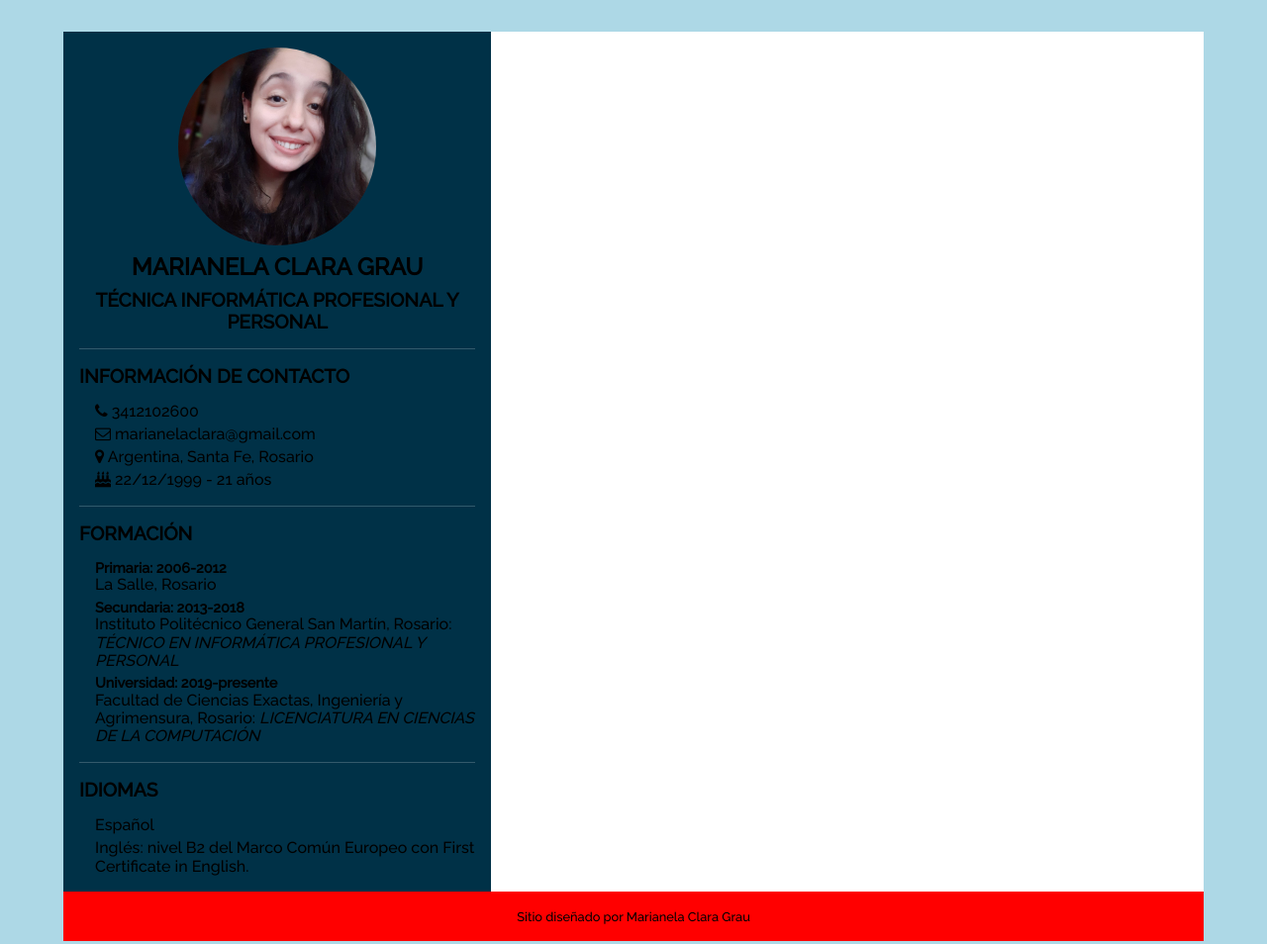
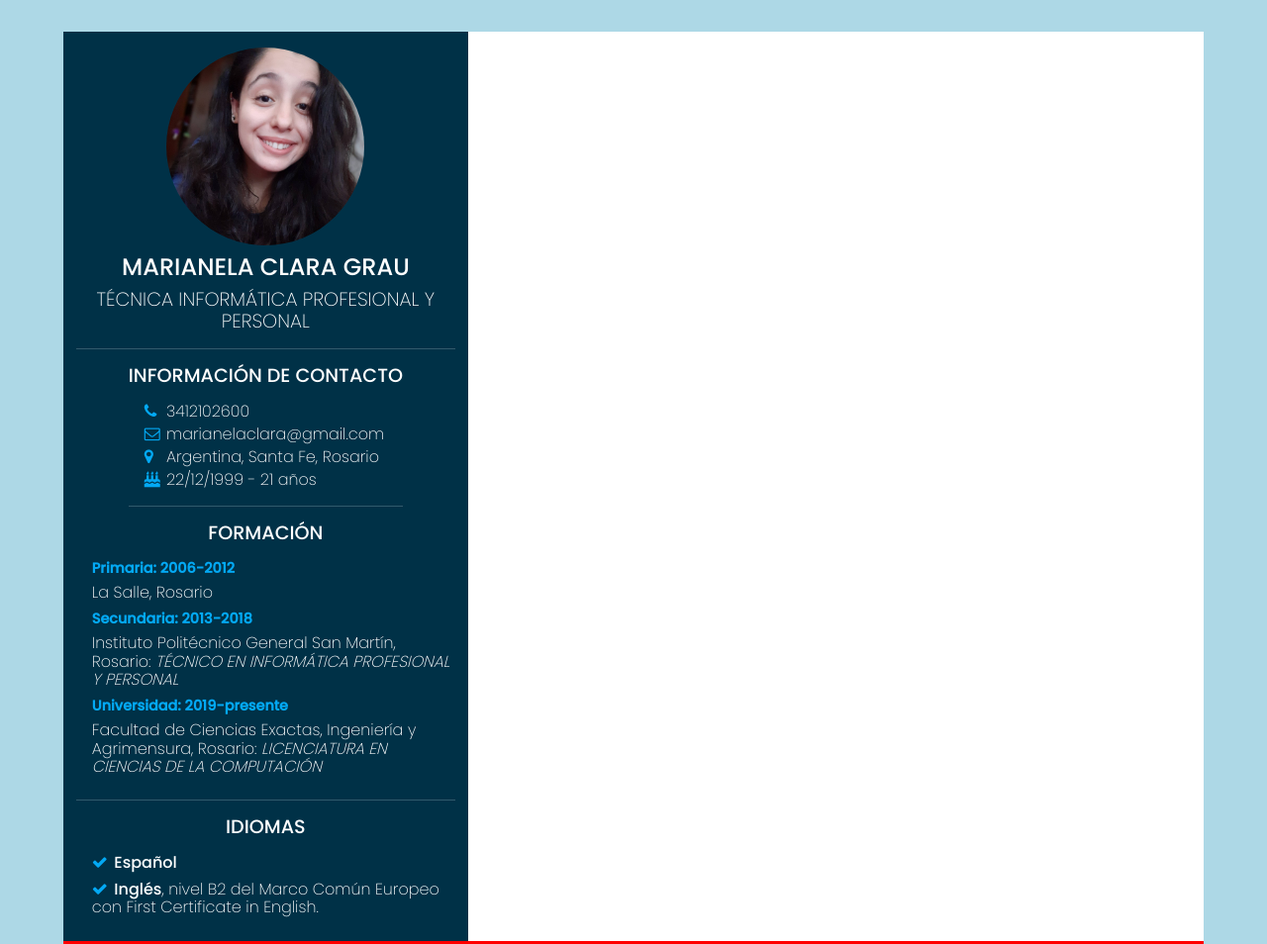
Before and after one commit to MarianelaClara/CV, a plain HTML site: page index.html in a window 1280 px wide. Shown: the top 954 px of the page at 99% size. Drawn offline with Linux system fonts and the light colour scheme.

Commit message:
Termino con la columna de información personal.

```diff
--- a/index.html
+++ b/index.html
@@ -7,7 +7,7 @@
     <link rel="stylesheet" href="normalize.css" />
     <link rel="preconnect" href="https://fonts.googleapis.com">
     <link rel="preconnect" href="https://fonts.gstatic.com" crossorigin>
-    <link href="https://fonts.googleapis.com/css2?family=Raleway:wght@200;500&display=swap" rel="stylesheet">
+    <link href="https://fonts.googleapis.com/css2?family=Poppins:wght@200;500&display=swap" rel="stylesheet">
     <link rel="stylesheet" href="https://cdnjs.cloudflare.com/ajax/libs/font-awesome/4.7.0/css/font-awesome.css"
     integrity="sha512-5A8nwdMOWrSz20fDsjczgUidUBR8liPYU+WymTZP1lmY9G6Oc7HlZv156XqnsgNUzTyMefFTcsFH/tnJE/+xBg=="
     crossorigin="anonymous" referrerpolicy="no-referrer" />
@@ -20,65 +20,68 @@
           <div class="circle-image">
             <img src="foto-perfil.jpg">
           </div>
-          <h2>MARIANELA CLARA GRAU</h2>
-          <h3>TÉCNICA INFORMÁTICA PROFESIONAL Y PERSONAL</h3>
+          <h2 class="tittle">MARIANELA CLARA GRAU</h2>
+          <h3 class="text">TÉCNICA INFORMÁTICA PROFESIONAL Y PERSONAL</h3>
         </div>
         <div class="contact-info">
-          <h3 class="type-of-information">INFORMACIÓN DE CONTACTO</h3>
-          <ul>
+          <h3 class="type-of-information tittle">INFORMACIÓN DE CONTACTO</h3>
+          <ul class="list-info">
             <li>
               <i class="fa fa-phone icon" aria-hidden="true"></i>
-              <span>3412102600</span>
+              <span class="text">3412102600</span>
             </li>
             <li>
-              <i class="fa fa-envelope-o" aria-hidden="true"></i>
-              <span>marianelaclara@gmail.com</span>
+              <i class="fa fa-envelope-o icon" aria-hidden="true"></i>
+              <span class="text">marianelaclara@gmail.com</span>
             </li>
             <li>
               <i class="fa fa-map-marker icon" aria-hidden="true"></i>
-              <span>Argentina, Santa Fe, Rosario</span>
+              <span class="text">Argentina, Santa Fe, Rosario</span>
             </li>
             <li>
-              <i class="fa fa-birthday-cake" aria-hidden="true"></i>
-              <span>22/12/1999 - 21 años</span>
+              <i class="fa fa-birthday-cake icon" aria-hidden="true"></i>
+              <span class="text">22/12/1999 - 21 años</span>
             </li>
           </ul>
         </div>
         <div class="education">
-          <h3 class="type-of-information">FORMACIÓN</h3>
+          <h3 class="type-of-information tittle">FORMACIÓN</h3>
           <ul>
             <li>
-              <h4>Primaria: 2006-2012</h4>
-              La Salle, Rosario
+              <h4 class="date">Primaria: 2006-2012</h4>
+              <p class="text">La Salle, Rosario</p>
             </li>
             <li>
-              <h4>Secundaria: 2013-2018</h4>
-              Instituto Politécnico General San Martín, Rosario: <i>TÉCNICO EN
-              INFORMÁTICA PROFESIONAL Y PERSONAL</i>
+              <h4 class="date">Secundaria: 2013-2018</h4>
+              <p class="text">Instituto Politécnico General San Martín, Rosario: <i>TÉCNICO EN
+              INFORMÁTICA PROFESIONAL Y PERSONAL</i></p>
             </li>
             <li>
-              <h4>Universidad: 2019-presente</h4>
-              Facultad de Ciencias Exactas, Ingeniería y Agrimensura, Rosario: <i>LICENCIATURA
-              EN CIENCIAS DE LA COMPUTACIÓN</i>
+              <h4 class="date">Universidad: 2019-presente</h4>
+              <p class="text">Facultad de Ciencias Exactas, Ingeniería y Agrimensura, Rosario: <i>LICENCIATURA
+              EN CIENCIAS DE LA COMPUTACIÓN</i></p>
             </li>
           </ul>
         </div>
         <div class="languages">
-          <h3 class="type-of-information">IDIOMAS</h3>
+          <h3 class="type-of-information tittle">IDIOMAS</h3>
           <ul>
             <li>
-              Español
+              <p class="text">
+                <i class="fa fa-check icon" aria-hidden="true"></i>
+                <span class="idioma">Español</span>
+              </p>
             </li>
             <li>
-              Inglés: nivel B2 del Marco
-              Común Europeo con First
-              Certificate in English.
+              <p class="text">
+                <i class="fa fa-check icon" aria-hidden="true"></i>
+                <span class="idioma">Inglés</span>, nivel B2 del Marco Común Europeo con First Certificate in English.
+              </p>
             </li>
         </div>
       </section>
 
       <section class="general-info">
-
       </section>
 
       <footer class="footer">
--- a/style.css
+++ b/style.css
@@ -1,11 +1,11 @@
 /**** Custom Properties ****/
 :root {
-  --font:"Raleway", sans-serif;
-  --text-color:"black";
-  --first-color:lightblue;
-  --personal-info-color: #003147;
-  --general-info-color: #fff;
-  --border-bottom: 1px solid rgba(255,255,255,0.2);
+  --font:"Poppins", sans-serif;
+  --lightblue:lightblue;
+  --white: #fff;
+  --dark-blue: #003147;
+  --shiny-blue: #03a9f4;
+  --grey: 1px solid rgba(255,255,255,0.2);
 }
 
 /**** Reset ****/
@@ -23,7 +23,7 @@ html {
 
 body {
   color: var(--text-color);
-  background-color: var(--first-color);
+  background-color: var(--lightblue);
 }
 
 h1 {
@@ -56,6 +56,11 @@ h6 {
   font-size: 0.5rem;
 }
 
+p {
+  margin-top: 0.5rem;
+  margin-bottom: 0.5rem;
+}
+
 /**** Components ****/
 .circle-image {
   width: 200px;
@@ -78,10 +83,15 @@ h6 {
   margin-top: 2rem;
   margin-bottom: 2rem;
   display: grid;
-  grid-template-columns: 1.2fr 2fr;
+  grid-template-columns: 1.1fr 2fr;
   grid-template-rows: 1fr auto;
   grid-template-areas: "personal-info  general-info"
                        "footer         footer";
+}
+
+.date {
+  font-size: 500;
+  color: var(--shiny-blue);
 }
 
 .footer {
@@ -97,17 +107,27 @@ h6 {
   flex-direction: column;
   justify-content: center;
   align-items: center;
-  background-color: var(--general-info-color);
+  background-color: var(--white);
+}
+
+.icon {
+  color: var(--shiny-blue);
+  width: 18px;
+}
+
+.idioma {
+  font-weight: 500;
 }
 
 .personal-info {
   grid-area: personal-info;
-  padding-left: 1rem;
-  padding-right: 1rem;
+  padding-left: 0.8rem;
+  padding-right: 0.8rem;
   display: flex;
   flex-direction: column;
   justify-content: center;
-  background-color: var(--personal-info-color);
+  align-items: center;
+  background-color: var(--dark-blue);
 }
 
 .personal-info .profile {
@@ -121,7 +141,7 @@ h6 {
 .personal-info > div {
   padding-bottom: 1rem;
   margin-top: 1rem;
-  border-bottom: var(--border-bottom);
+  border-bottom: var(--grey);
 }
 
 .personal-info .languages{
@@ -138,6 +158,17 @@ ul {
   margin-bottom: 0;
 }
 
-ul li:not(:first-child) {
+.list-info li:not(:first-child) {
   margin-top: 0.3rem;
 }
+
+.text {
+  color: var(--white);
+  font-weight: 200;
+}
+
+.tittle {
+  color: var(--white);
+  font-weight: 500;
+  text-align: center;
+}
```
